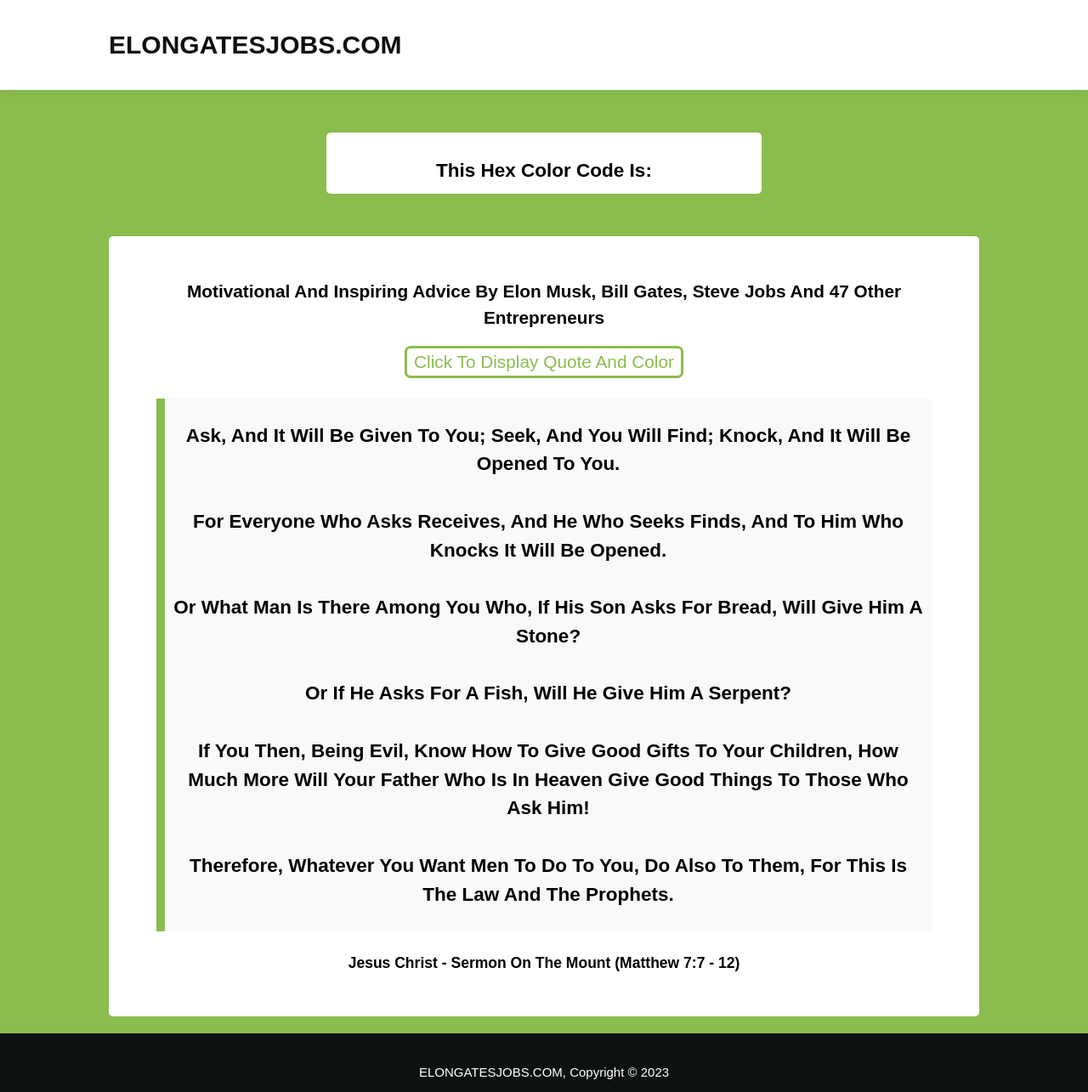
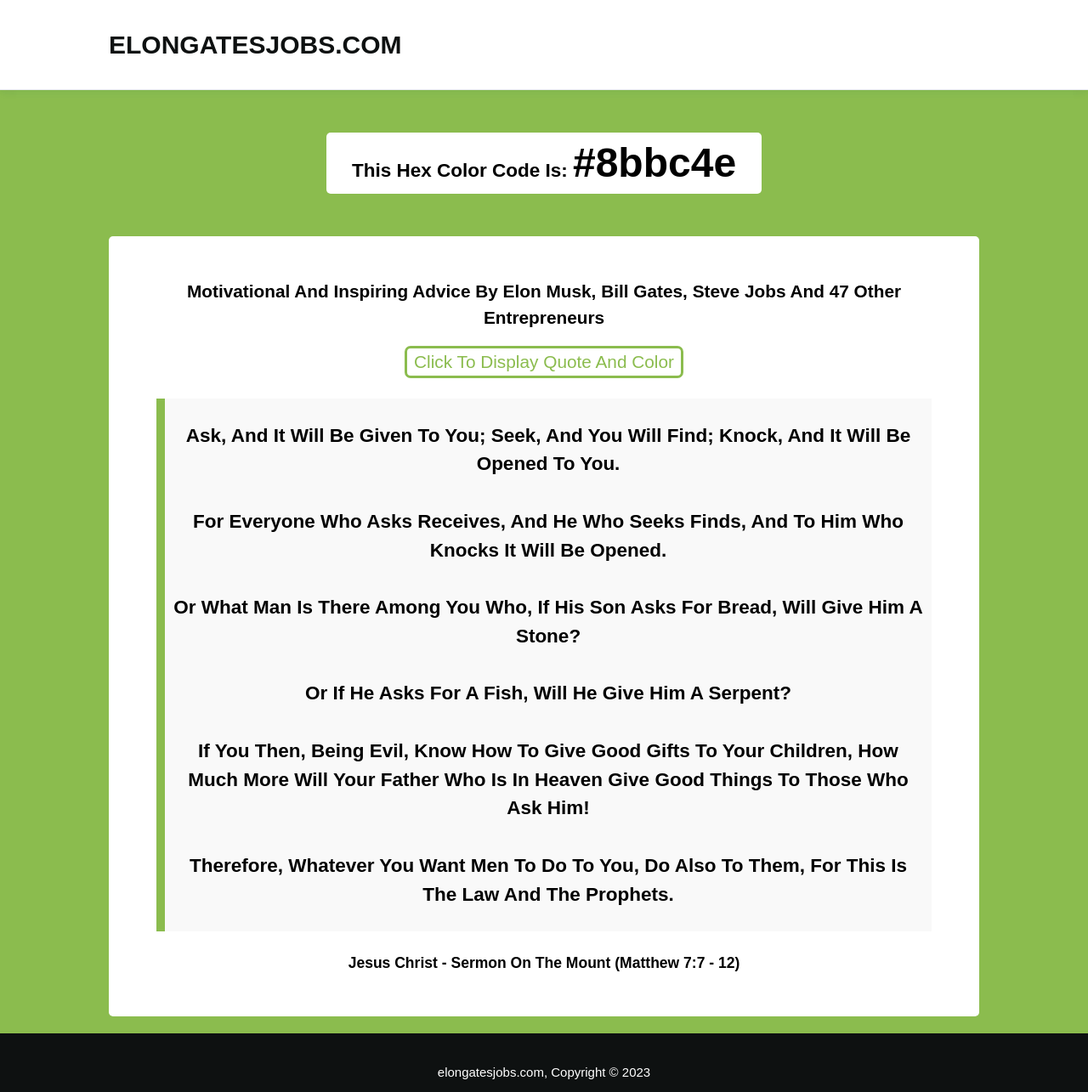
Before and after one commit to ericansah/egj, a plain HTML site: page index.html in a window 1280 px wide. Shown: the top 1285 px of the page at 85% size. Drawn offline with Linux system fonts and the light colour scheme.

Commit message:
Edidted html
Added color code

```diff
--- a/index.html
+++ b/index.html
@@ -25,7 +25,7 @@
     <section id="colorbtn">
       <div class="container">
         <h2 class="hexColor">
-          This hex color code is: <span class="hex"></span>
+          This hex color code is: <span class="hex">#8bbc4e</span>
         </h2>
         <!--<button type="button" class="hexBtn">Pick color</button>-->
       </div>
@@ -69,7 +69,7 @@
     </section>
 
     <footer>
-      <p>ELONGATESJOBS.COM, Copyright &copy; 2023</p>
+      <p>elongatesjobs.com, Copyright &copy; 2023</p>
       <p>Powered by IODEV Gh.</p>
     </footer>
 
```
